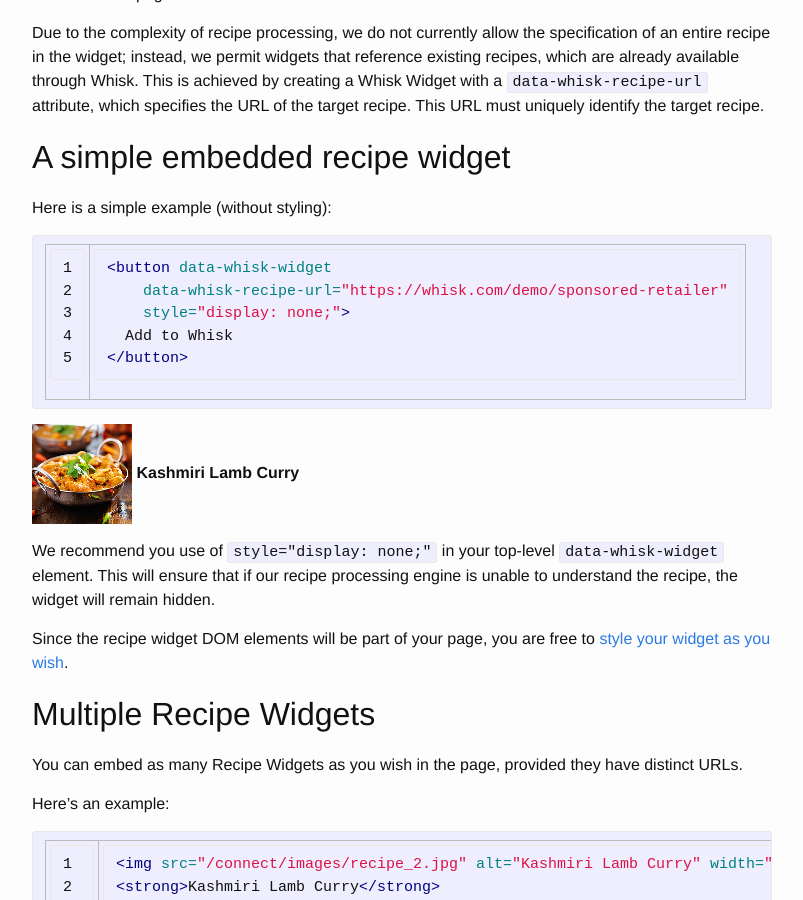
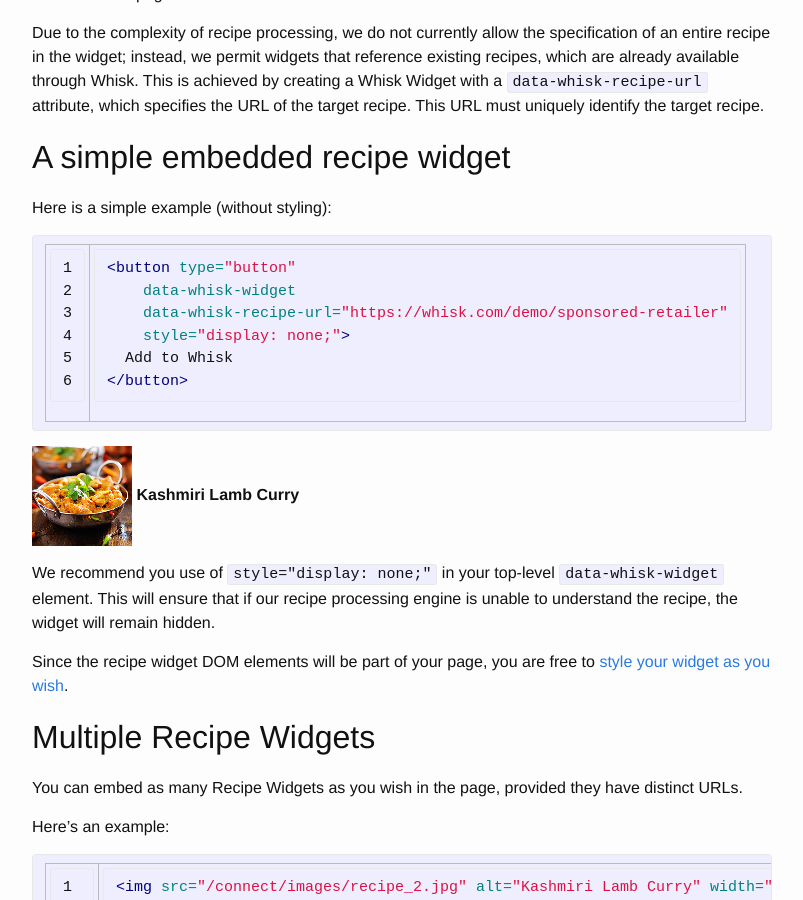
Before and after one commit to whisklabs/whisklabs.github.io, a Jekyll site: the page built from connect/index.md, in a window 1280 px wide and 900 px high, scrolled down 7185 px. Shown: the whole window, without its empty margins (238-1041 px from the left). Built offline with Jekyll 4.4.1, drawn with Linux system fonts in a browser that asks for light colours; nearby versions of some CDN libraries; a script that is not in the unit is left out.

Commit message:
Consistent button example HTML

```diff
--- a/connect/index.md
+++ b/connect/index.md
@@ -318,7 +318,8 @@ Due to the complexity of recipe processing, we do not currently allow the specif
 Here is a simple example (without styling):
 
 {% highlight html linenos %}
-<button data-whisk-widget
+<button type="button"
+    data-whisk-widget
     data-whisk-recipe-url="https://whisk.com/demo/sponsored-retailer"
     style="display: none;">
   Add to Whisk
```
